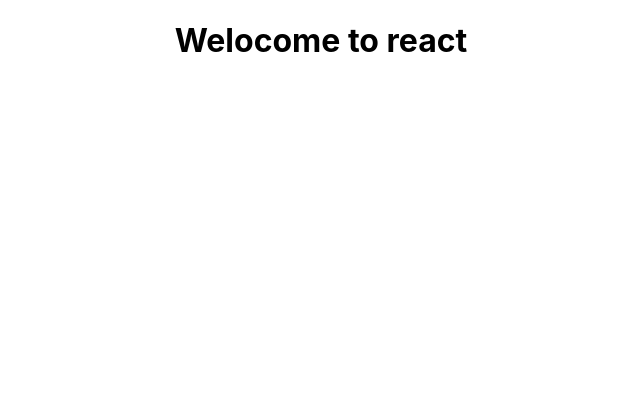
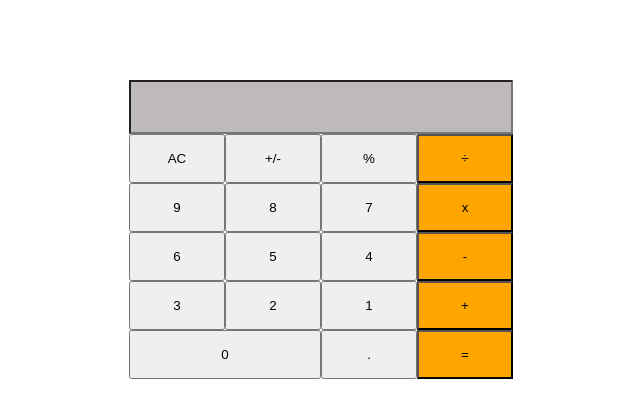
Before and after one commit to SimonGideon/math-magicians-, a React (Create React App) app: page / in a window 1280 px wide. Shown: the top 418 px of the page, without its empty margins (319-959 px from the left). Built offline with nearby package versions, Linux system fonts and the light colour scheme.

Commit message:
Calculator basic outlay

```diff
--- a/src/App.css
+++ b/src/App.css
@@ -1,38 +1,38 @@
 .App {
+  /* width: 30%; */
   text-align: center;
+  margin-top: 5rem;
+  padding:0 35% 35%;
+  height: 10vh;
+
 }
 
-.App-logo {
-  height: 40vmin;
-  pointer-events: none;
+input {
+  width: 98%;
+  height: 3rem;
+  background-color: rgba(145, 135, 135, 0.575);
 }
 
-@media (prefers-reduced-motion: no-preference) {
-  .App-logo {
-    animation: App-logo-spin infinite 20s linear;
-  }
+button {
+  padding: 15px;
 }
 
-.App-header {
-  background-color: #282c34;
-  min-height: 100vh;
-  display: flex;
-  flex-direction: column;
-  align-items: center;
-  justify-content: center;
-  font-size: calc(10px + 2vmin);
-  color: white;
+.btn {
+  display: grid;
+  grid-template-columns: repeat(4, 1fr);
+
 }
 
-.App-link {
-  color: #61dafb;
+.container {
+  text-align: center !important;
+  justify-content: center;
 }
 
-@keyframes App-logo-spin {
-  from {
-    transform: rotate(0deg);
-  }
-  to {
-    transform: rotate(360deg);
-  }
+.last {
+  display: grid;
+  grid-template-columns: 2fr 1fr 1fr;
 }
+
+.d {
+  background-color: orange;
+}
--- a/src/App.js
+++ b/src/App.js
@@ -1,9 +1,11 @@
 import './App.css';
+// eslint-disable-next-line import/extensions
+import Calculator from './components/Calculator.js';
 
 function App() {
   return (
     <div className="App">
-      <h1>Welocome to react</h1>
+      <Calculator />
     </div>
   );
 }
--- /dev/null
+++ b/src/components/Calculator.js
@@ -0,0 +1,78 @@
+import React from 'react';
+import '../App.css';
+
+// eslint-disable-next-line react/prefer-stateless-function
+class Calculator extends React.Component {
+  render() {
+    return (
+      <div className="container">
+        <form>
+          <input type="text" />
+        </form>
+        <div className="btn">
+          <button type="button" name="0">
+            AC
+          </button>
+          <button type="button" name="0">
+            +/-
+          </button>
+          <button type="button" name="0">
+            %
+          </button>
+          <button className="d" type="button" name="0">
+            ÷
+          </button>
+          <button type="button" name="0">
+            9
+          </button>
+          <button type="button" name="0">
+            8
+          </button>
+          <button type="button" name="0">
+            7
+          </button>
+          <button className="d" type="button" name="0">
+            x
+          </button>
+          <button type="button" name="0">
+            6
+          </button>
+          <button type="button" name="0">
+            5
+          </button>
+          <button type="button" name="0">
+            4
+          </button>
+          <button className="d" type="button" name="0">
+            -
+          </button>
+          <button type="button" name="0">
+            3
+          </button>
+          <button type="button" name="0">
+            2
+          </button>
+          <button type="button" name="0">
+            1
+          </button>
+          <button className="d" type="button" name="0">
+            +
+          </button>
+        </div>
+        <div className="last">
+          <button type="button" name="0">
+            0
+          </button>
+          <button type="button" name="0">
+            .
+          </button>
+          <button className="d" type="button" name="0">
+            =
+          </button>
+        </div>
+      </div>
+    );
+  }
+}
+
+export default Calculator;
```
Also changed, not shown: src/components/calculator.js (deleted).
